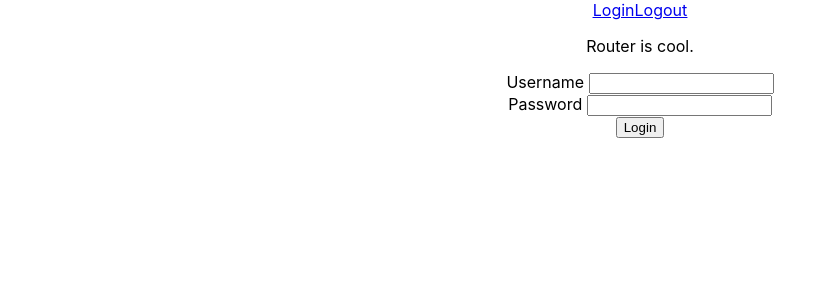
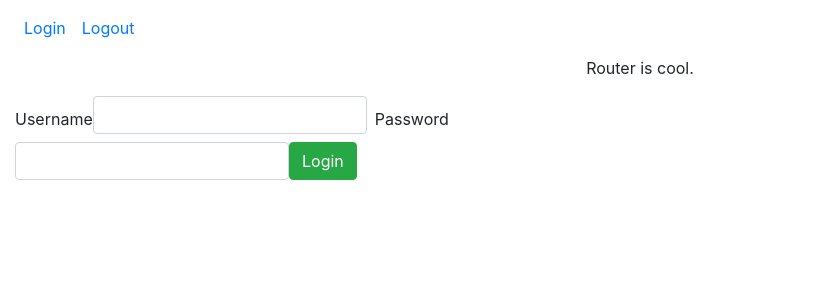
Before and after one commit to kathrync23/InsteadItFrontEnd, a React (Create React App) app in the folder instead-it/: page /login in a window 1280 px wide. Shown: the top 300 px of the page, without its empty margins (0-822 px from the left). Built offline with nearby package versions, Linux system fonts and the light colour scheme; no server answers.

Commit message:
styling a little

```diff
--- a/instead-it/package.json
+++ b/instead-it/package.json
@@ -12,6 +12,7 @@
     "@types/react-dom": "^17.0.2",
     "aws-sdk": "^2.824.0",
     "axios": "^0.21.1",
+    "bootstrap": "^4.6.0",
     "react": "^17.0.1",
     "react-bootstrap": "^1.5.2",
     "react-dom": "^17.0.1",
--- a/instead-it/src/User/Login.tsx
+++ b/instead-it/src/User/Login.tsx
@@ -27,12 +27,12 @@ export function LoginComponent() {
     }
 
     return (
-        <div className='form-group'>
-           <label htmlFor="username" className="inputs">Username</label> <input type='text' className='form-control' onChange={handleFormInput} name='username'/>
-           <br/>
-           <label htmlFor="password" className="inputs">Password </label><input type='password' className='form-control' onChange={handleFormInput} name='password'/>
-           <br/>
-           <button className='btn btn-outline-dark' onClick={submitForm}>Login</button>
+        <div className="form-inline col-md-6">
+           <label htmlFor="username" className="inputs">Username</label> {' '} <input type="text" className="form-control mb-2 mr-sm-2" onChange={handleFormInput} name='username'/>
+           {' '}
+           <label htmlFor="password" className="inputs">Password </label><input type="password" className="form-control" onChange={handleFormInput} name='password'/>
+           {' '}
+           <button className="btn btn-success" onClick={submitForm}>Login</button>
         </div>
     )
 }
--- a/instead-it/src/index.tsx
+++ b/instead-it/src/index.tsx
@@ -7,6 +7,7 @@ import { Provider } from 'react-redux';
 import {createStore, Store} from 'redux';
 import reducer, {AppState} from './store/reducer';
 import {AppAction} from './store/actions';
+import 'bootstrap/dist/css/bootstrap.min.css';
 
 const store: Store<AppState, AppAction> = createStore(reducer);
 
```
Also changed, not shown: 1 other file (tests, documents, lock files or other folders).
